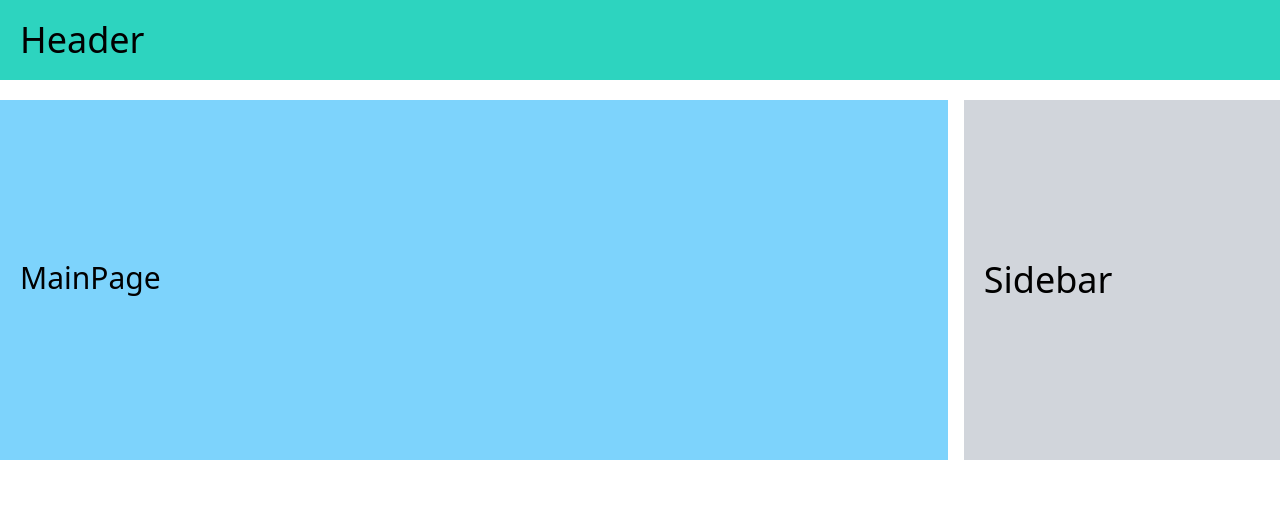
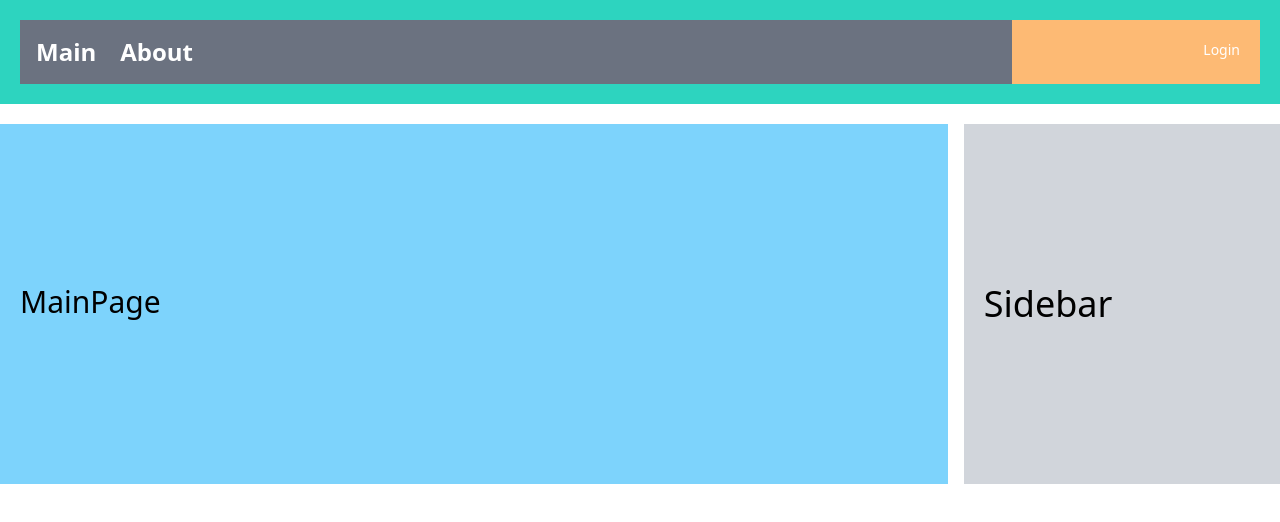
Before and after one commit to Aphian/React_Spring_, a React (Create React App) app: page / in a window 1280 px wide. Shown: the top 522 px of the page. Built offline with nearby package versions, Linux system fonts and the light colour scheme.

Commit message:
react_layout

```diff
--- a/src/components/menus/BasicMenu.js
+++ b/src/components/menus/BasicMenu.js
@@ -0,0 +1,28 @@
+import React from 'react'
+import { Link } from 'react-router-dom'
+
+function BasicMenu() {
+  return (
+    <nav id='navbar' className='flex bg-blue-300'>
+        <div className='w-4/5 bg-gray-500'>
+            <ul className='flex p-4 text-white font-bold'>
+                <li className='pr-6 text-2xl'>
+                    <Link to={'/'}>Main</Link>
+                </li>
+                <li className='pr-6 text-2xl'>
+                    <Link to={'/about'}>About</Link>
+                </li>
+            </ul>
+        </div>
+
+        <div className='w-1/5 flex justify-end bg-orange-300 p-4 font-medium'>
+            <div className='text-white text-sm m-1 rounded'>
+                Login
+            </div>
+        </div>
+
+    </nav>
+  );
+}
+
+export default BasicMenu
--- a/src/layouts/BasicLayout.js
+++ b/src/layouts/BasicLayout.js
@@ -1,12 +1,11 @@
 import React from 'react'
+import BasicMenu from '../components/menus/BasicMenu';
 
 function BasicLayout({children}) {
   return (
     <>
         <header className='bg-teal-400 p-5'>
-            <h1 className='text-2xl md:text-4xl'>
-                Header
-            </h1>
+            <BasicMenu></BasicMenu>
         </header>
         <div className='bg-white my-5 w-full flex flex-col space-y-4 md:flex-row md:space-x-4 md:space-y-0'>
             <main className='bg-sky-300 md:w-2/3 lg:w-3/4 px-5 py-40'>
```
